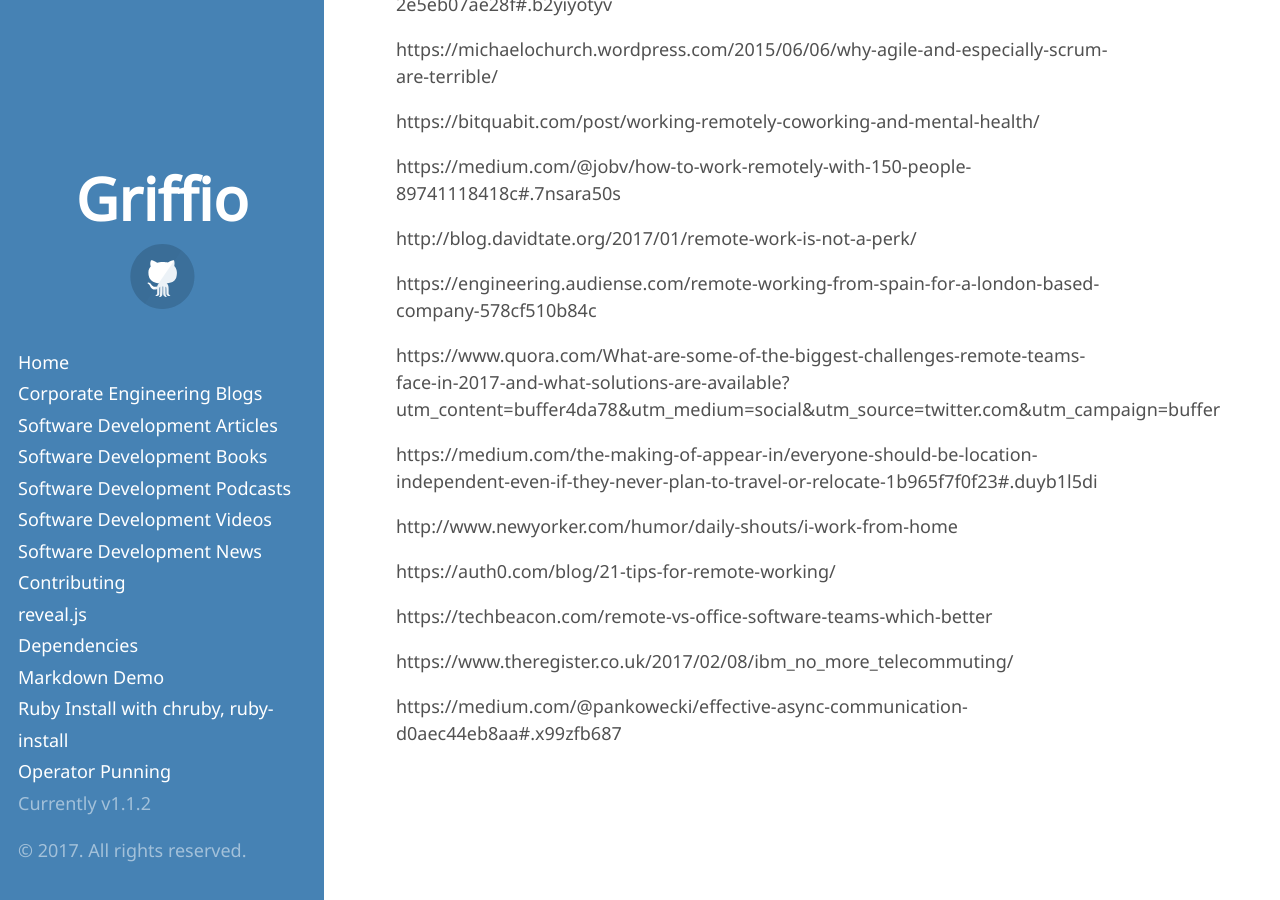
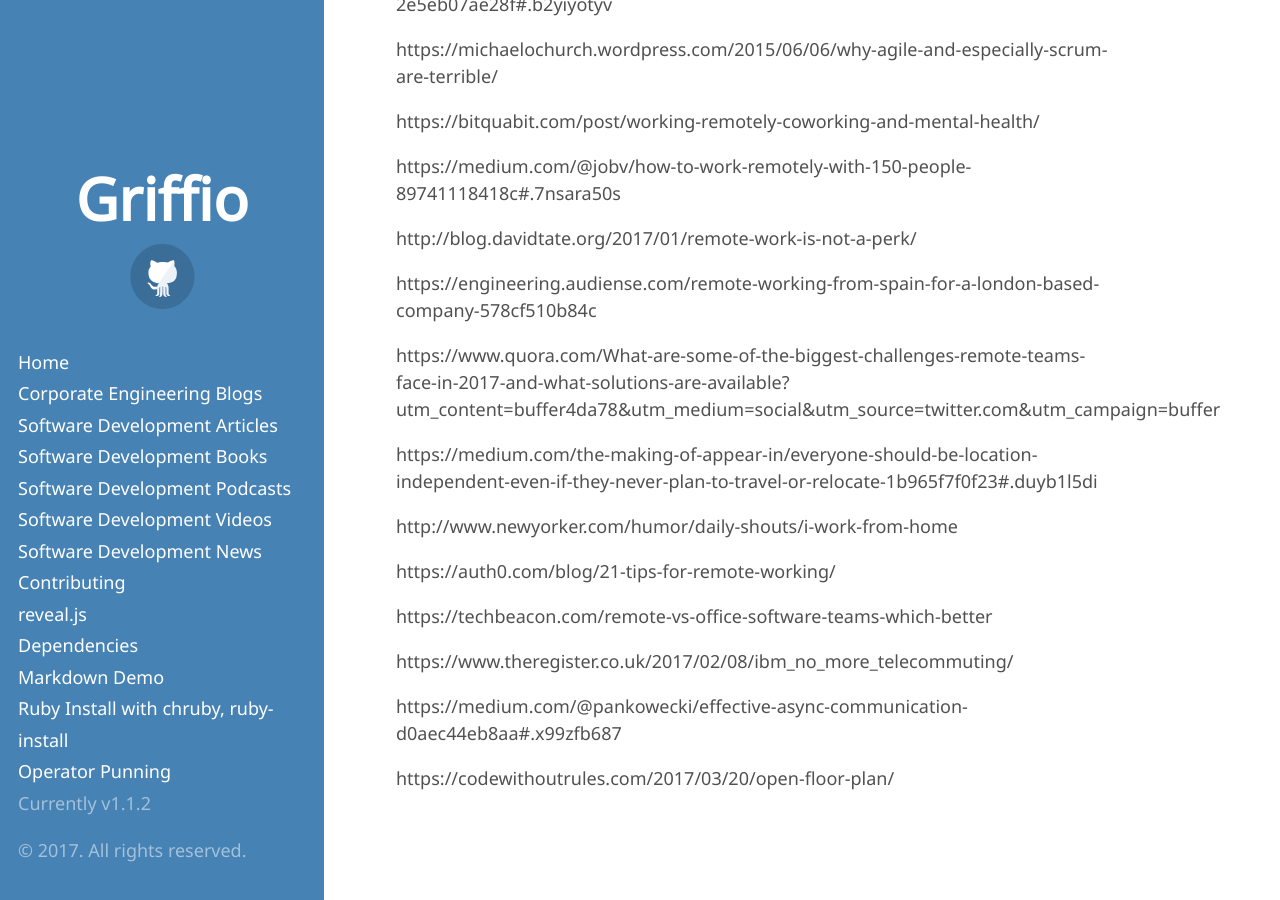
Before and after one commit to griffio/griffio.github.io, a Jekyll site: the page built from distributed_and_remote.md, in a window 1280 px wide and 900 px high, scrolled down 5220 px. Built offline with Jekyll 4.4.1, drawn with Linux system fonts in a browser that asks for light colours; some web fonts are replaced; our own code applies the rules of GitHub Pages for plain Markdown files; some of the changed lines change nothing that is shown.

Commit message:
Update distributed_and_remote.md

```diff
--- a/distributed_and_remote.md
+++ b/distributed_and_remote.md
@@ -221,3 +221,5 @@ https://techbeacon.com/remote-vs-office-software-teams-which-better
 https://www.theregister.co.uk/2017/02/08/ibm_no_more_telecommuting/
 
 https://medium.com/@pankowecki/effective-async-communication-d0aec44eb8aa#.x99zfb687
+
+https://codewithoutrules.com/2017/03/20/open-floor-plan/
```
